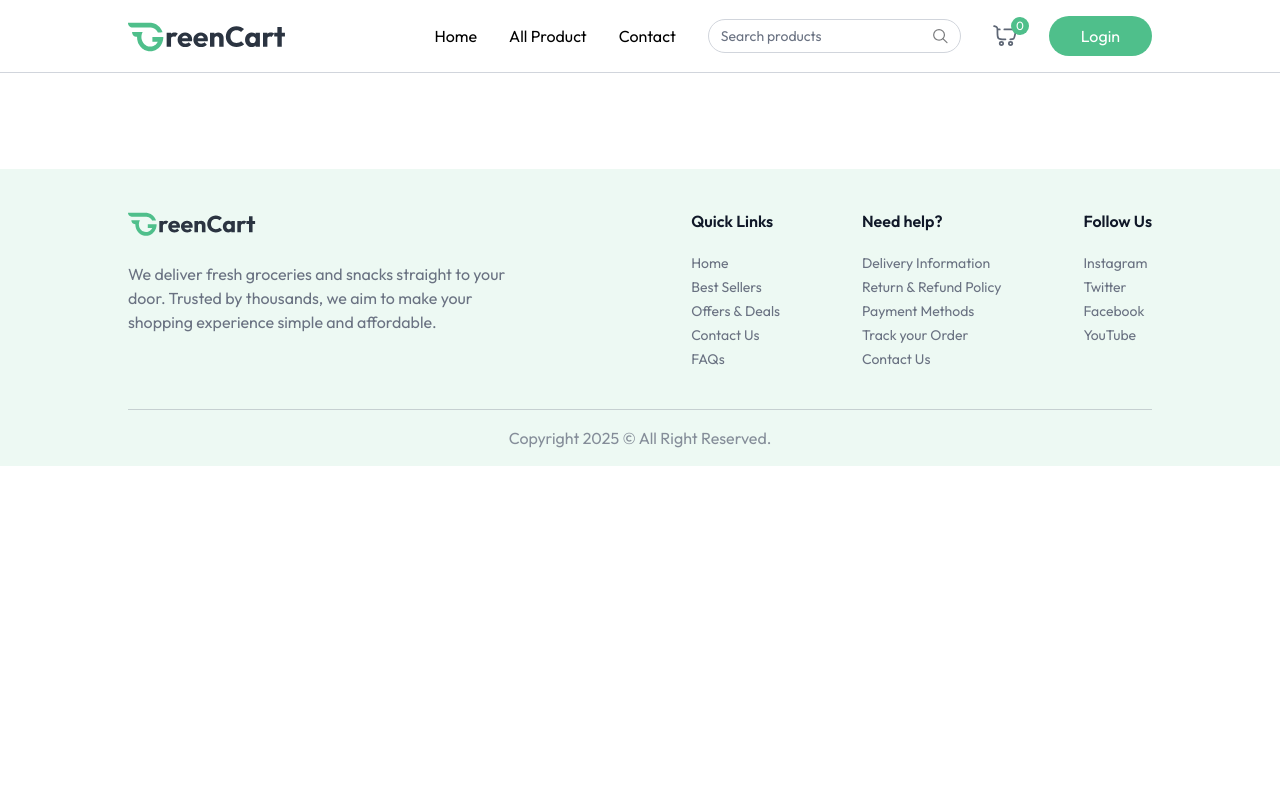
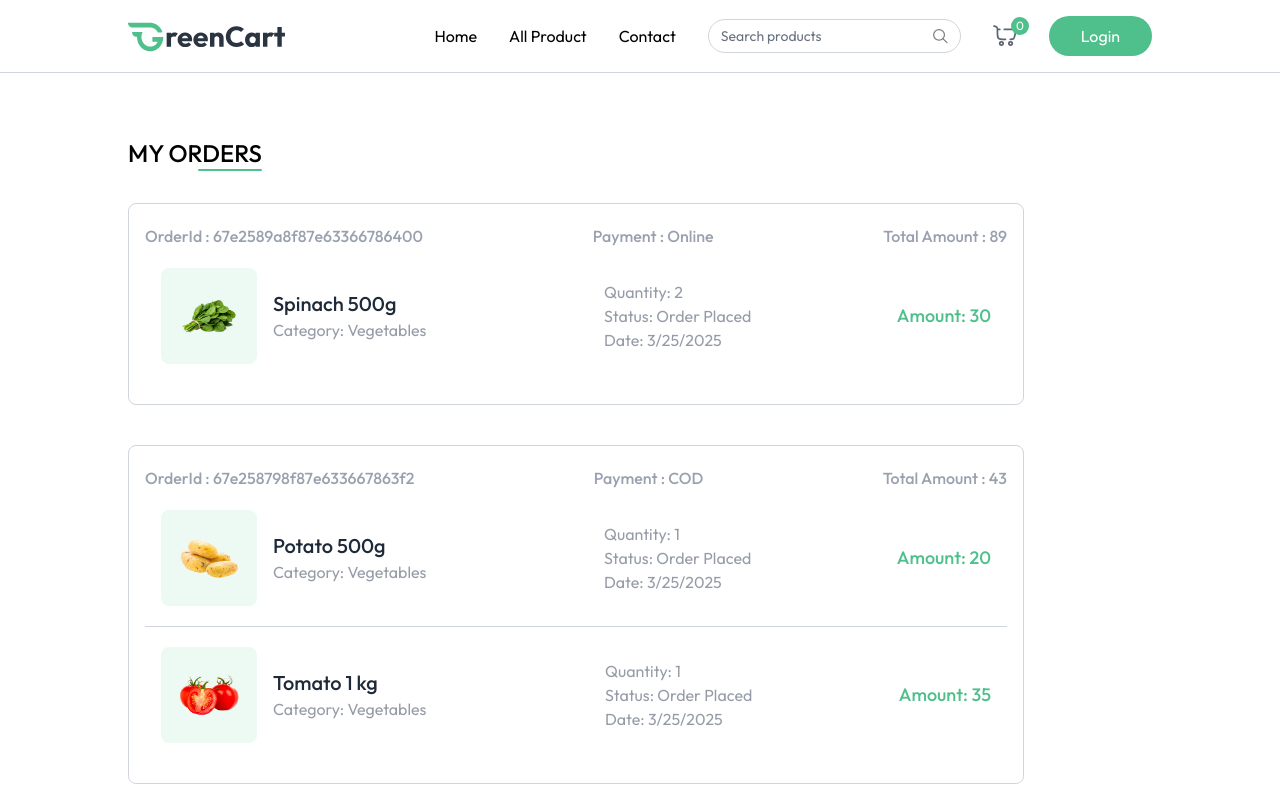
Before and after one commit to omrajkamat68/Grocery_Delivery_Website, a React (Vite) app in the folder client/: page /my-orders in a window 1280 px wide. Shown: the top 800 px of the page. Built offline with nearby package versions, Linux system fonts and the light colour scheme.

Commit message:
My orders page added

```diff
--- a/client/src/App.jsx
+++ b/client/src/App.jsx
@@ -11,6 +11,7 @@
 import ProductDetails from './pages/ProductDetails';
 import Cart from './pages/Cart';
 import AddAddress from './pages/AddAddress';
+import MyOrders from './pages/MyOrders';
 
 const App = () => {
 
@@ -33,6 +34,7 @@
           <Route path='/products/:category/:id' element={<ProductDetails />} />
           <Route path='/cart' element={<Cart />} />
           <Route path='/add-address' element={<AddAddress />} />
+          <Route path='/my-orders' element={<MyOrders />} />
         </Routes>
       </div>
       {!isSellerPath && <Footer />}
--- /dev/null
+++ b/client/src/pages/MyOrders.jsx
@@ -0,0 +1,62 @@
+import React, { useEffect, useState } from "react";
+import { useAppContext } from "../context/AppContext";
+import { dummyOrders } from "../assets/assets";
+
+const MyOrders = () => {
+
+    const [myOrders, setMyOrders] = useState([])
+    const {currency} = useAppContext()
+
+    const fetchMyOrders = async () => {
+        setMyOrders(dummyOrders)
+    }
+
+    useEffect(()=>{
+        fetchMyOrders()
+    },[])
+
+  return (
+    <div className="mt-16 pb-16">
+      <div className="flex flex-col items-end w-max mb-8">
+        <p className="text-2xl font-medium uppercase">My orders</p>
+        <div className="w-16 h-0.5 bg-primary rounded-full"></div>
+      </div>
+      {myOrders.map((order,index)=>(
+        <div key={index} className="border border-gray-300 rounded-lg mb-10 p-4 py-5 max-w-4xl">
+            <p className="flex justify-between md:items-center text-gray-400 md:font-medium max-md:flex-col">
+                <span>OrderId : {order._id}</span>
+                <span>Payment : {order.paymentType}</span>
+                <span>Total Amount : {currency}{order.amount}</span>
+            </p>
+
+            {order.items.map((item, index)=>(
+              <div key={index} className={`relative bg-white text-gray-500/70 ${order.items.length !== index + 1 && "border-b"} border-gray-300 flex flex-col md:flex-row md:items-center justify-between p-4 py-5 md:gap-16 w-full max-w-4xl`}>
+
+                <div className="flex items-center mb-4 md:mb-0">
+                  <div className="bg-primary/10 p-4 rounded-lg">
+                    <img src={item.product.image[0]} alt="" className="w-16 h-16" />
+                  </div>
+                  <div className="ml-4">
+                    <h2 className="text-xl font-medium text-gray-800">{item.product.name}</h2>
+                    <p>Category: {item.product.category}</p>
+                  </div>
+                </div>
+
+                <div className="flex flex-col justify-center md:ml-8 mb-4 md:mb-0">
+                  <p>Quantity: {item.quantity || "1"}</p>
+                  <p>Status: {order.status}</p>
+                  <p>Date: {new Date(order.createdAt).toLocaleDateString()}</p>
+                </div>
+                <p className="text-primary text-lg font-medium">
+                  Amount: {currency}{item.product.offerPrice * item.quantity}
+                </p>
+
+              </div>
+            ))}
+        </div>
+      ))}
+    </div>
+  );
+};
+
+export default MyOrders;
```
